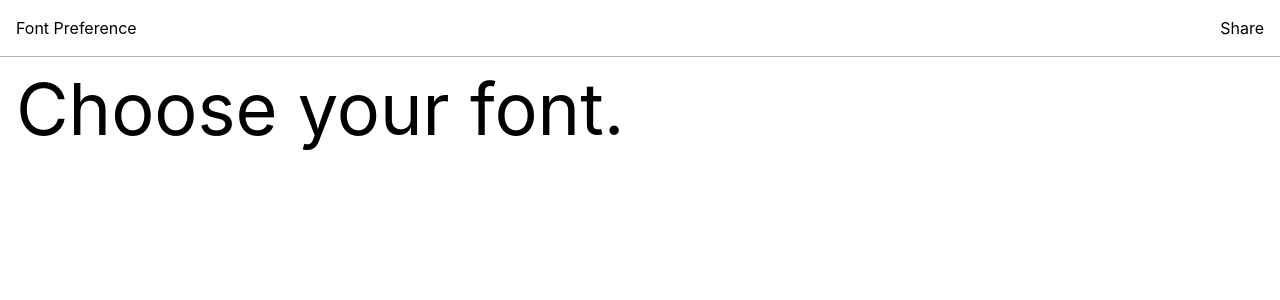
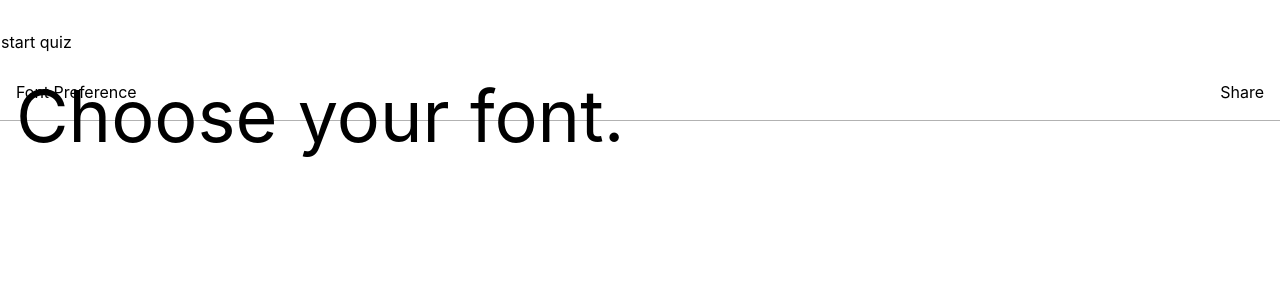
Before and after one commit to Computational-Creativity-Lab/Crowdsourcing-Font-Preferences, a Next.js app: page / in a window 1280 px wide. Shown: the top 300 px of the page. Built offline with nearby package versions, Linux system fonts and the light colour scheme; a web font is replaced by a local one.

Commit message:
more visual improvements

```diff
--- a/src/components/DataRow.js
+++ b/src/components/DataRow.js
@@ -1,9 +1,9 @@
 import React, { useState, useEffect } from "react";
-let percentages = [20, 30, 30, 10, 10];
 
 // let percentages = [10, 20, 30, 40, 50];
 
 export default function DataRow(props) {
+  let percentages = [20, 40, 20, 10, 10];
   let randomSelection = Math.floor(Math.random() * percentages.length);
   return (
     <div class="grid grid-cols-[300px_1fr] mb-4">
@@ -22,11 +22,10 @@ export default function DataRow(props) {
             <div
               class={`${
                 index == randomSelection
-                  ? `bg-white`
-                  : `bg-[rgba(230,230,255,.25)]`
-              } w-[${
-                percentages[index]
-              }%] flex flex-col  border-solid border-[#ffffff00] border hover:border-white px-4 py-4 rounded-full`}
+                  ? `bg-white hover:opacity-[.9]`
+                  : `bg-[rgba(230,230,255,.25)] hover:bg-[rgba(230,230,255,.3)]`
+              } flex flex-col border-solid border-[#ffffff00] border px-4 py-4 rounded-full ease-in-out transition-all hover:cursor-pointer`}
+              style={{ width: `${percentage}%` }}
             >
               <p class="text-black font-semibold">Roboto</p>
             </div>
--- a/src/components/layout/Container.js
+++ b/src/components/layout/Container.js
@@ -1,5 +1,3 @@
-import styles from "../../pages/index.module.css";
-
 export default function Container(props) {
-  return <div className={styles.container}>{props.children} </div>;
+  return <div class="grid h-full grid-cols-2 pt-14">{props.children} </div>;
 }
--- a/src/components/layout/GlobalContainer.js
+++ b/src/components/layout/GlobalContainer.js
@@ -1,7 +1,5 @@
 import styles from "../../pages/index.module.css";
 
 export default function GlobalContainer(props) {
-  return (
-    <div className="h-screen grid grid-rows-[auto_1fr]">{props.children}</div>
-  );
+  return <div className="h-screen">{props.children}</div>;
 }
--- a/src/components/layout/Navbar.js
+++ b/src/components/layout/Navbar.js
@@ -5,7 +5,7 @@ import Link from "next/link";
 export default function Navbar(props) {
   return (
     <motion.div
-      className={`grid px-4 py-5 grid-cols-2 border-b sm:border-solid ${
+      className={`fixed w-full grid px-4 py-5 grid-cols-2 border-b sm:border-solid ${
         props.isBlack
           ? "border-[rgba(0,0,0,.3)]"
           : "border-[rgba(255,255,255,.3)]"
--- a/src/pages/index.js
+++ b/src/pages/index.js
@@ -7,12 +7,12 @@ import GlobalContainer from "../components/layout/GlobalContainer";
 
 export default function Home() {
   return (
-    <motion.main onClick={() => Router.push("/survey")}>
+    <motion.main class="cursor-pointer" onClick={() => Router.push("/survey")}>
       <CustomCursor />
       <HeadComp />
       <GlobalContainer>
         <Navbar rightLink="Share" isBlack={true} />
-        <h1 className="px-4 py-4 text-7xl border-2 border-gray-900">
+        <h1 className="px-4 py-4 text-7xl border-2 border-gray-900 mt-16">
           Choose your font.
         </h1>
       </GlobalContainer>
@@ -43,7 +43,7 @@ const CustomCursor = () => {
   const { x, y } = useMousePosition();
   return (
     <p
-      className="absolute will-change-transform"
+      class="absolute will-change-transform"
       style={{
         transform: `translate(${x - 60}px, ${y - 30}px)`,
       }}
```
